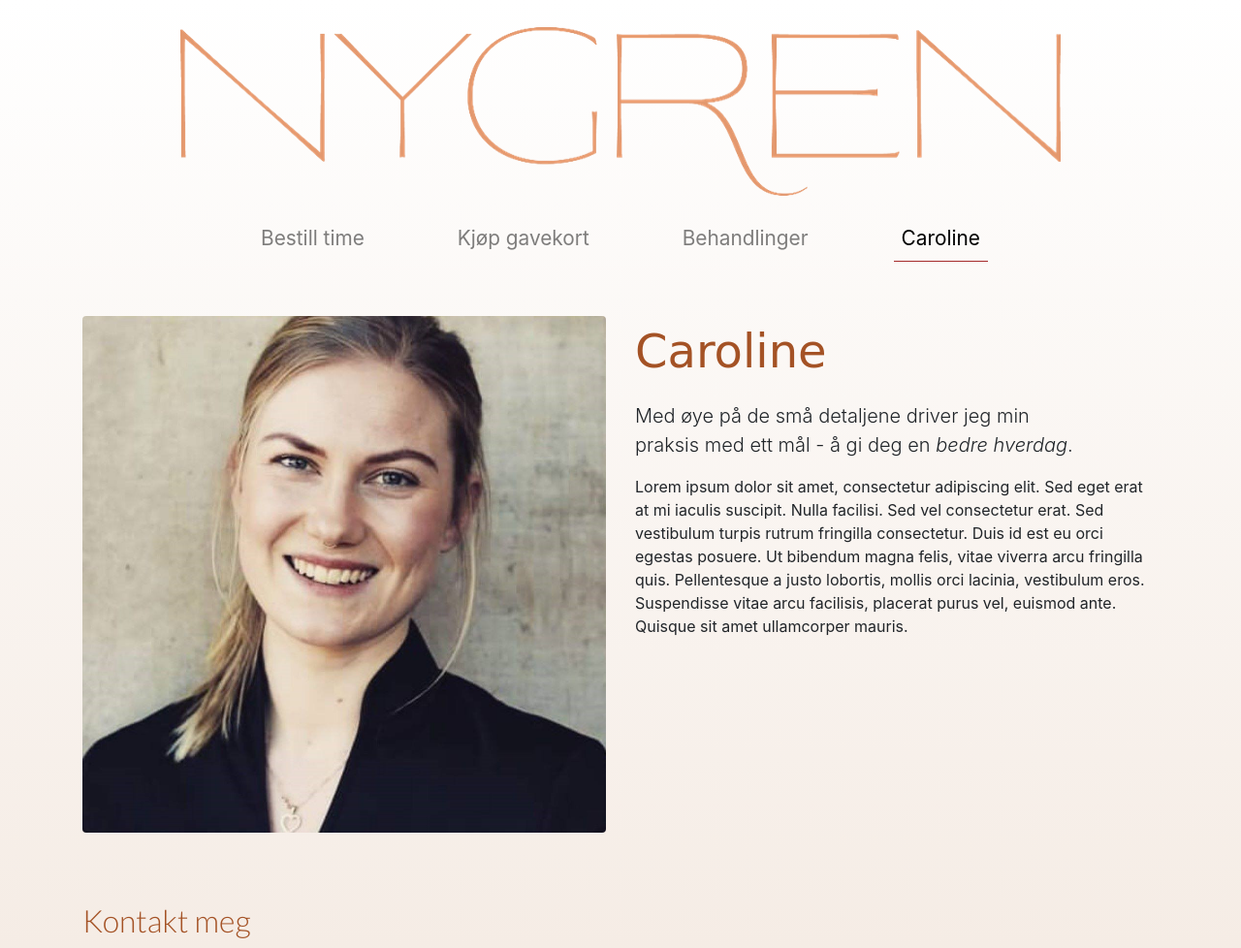
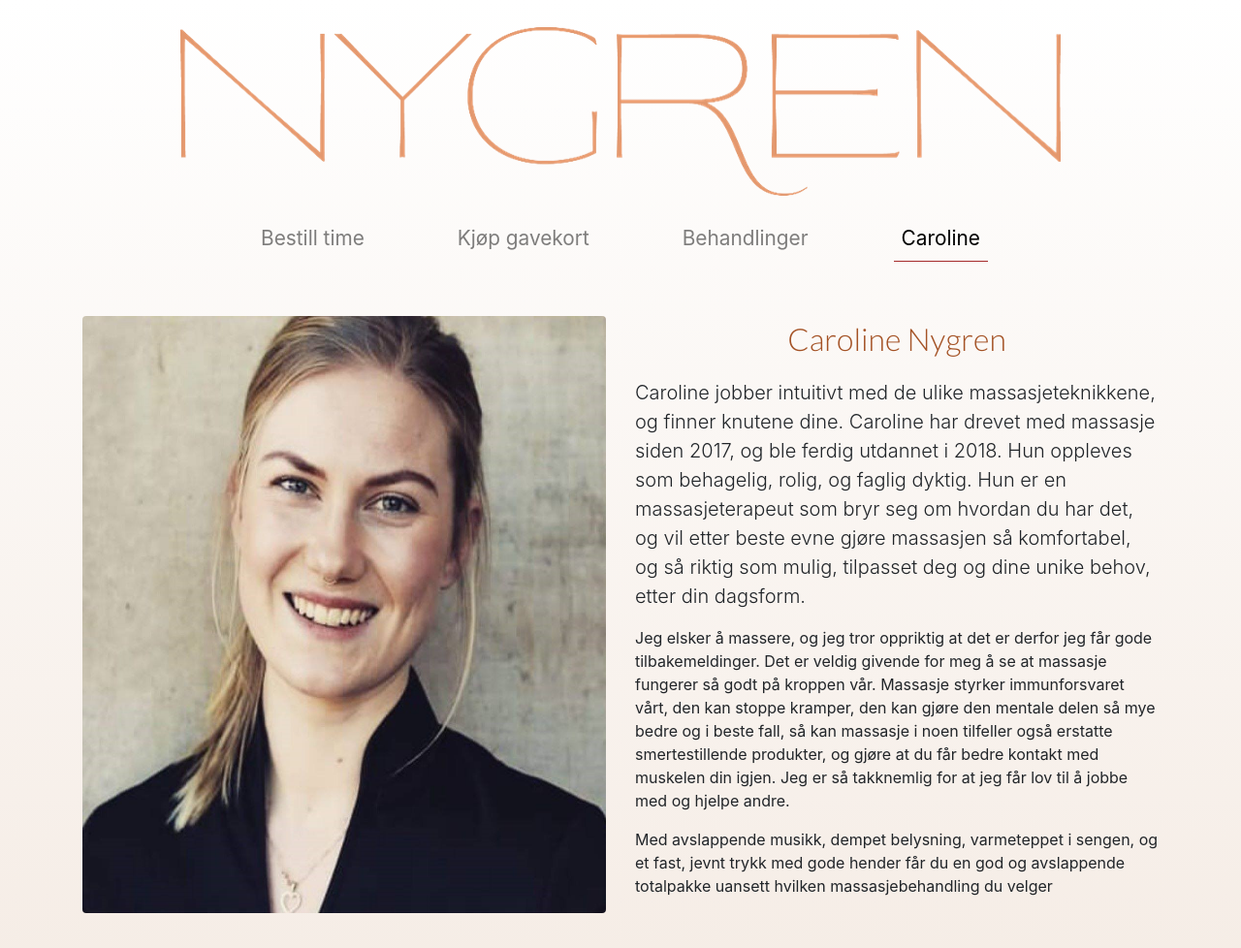
Before and after one commit to mariusgronli/caroline-massage, a Django app: page /massasje/caroline/ in a window 1280 px wide. Shown: the top 978 px of the page at 97% size. Run offline with Django 3.2, Linux system fonts and the light colour scheme; some libraries are stand-ins or nearby versions; some web fonts are replaced.

Commit message:
design changes

```diff
--- a/hjemmeside/templates/massasje/index.html
+++ b/hjemmeside/templates/massasje/index.html
@@ -107,7 +107,7 @@
       <br>
         <p class="lead size-adjust-p text-center">Jeg tilpasser hver time til dine unike behov.
           For spørsmål, timebestilling eller mer informasjon, send en mail til
-          <a href="mailto:caroline.nygren@gmail.com" style="color:black;">caroline.nygren@gmail.com</a></p>
+          <a href="mailto:bedrehverdagnygren@gmail.com" style="color:black;">bedrehverdagnygren@gmail.com</a></p>
       </div>
 
   </div><!--end container-->
--- a/hjemmeside/templates/massasje/info.html
+++ b/hjemmeside/templates/massasje/info.html
@@ -29,10 +29,11 @@
     </div>
 
     <div class="col-sm">
-      <p class="om-font">Caroline</p>
-          <p class="lead">Med øye på de små detaljene driver jeg min
-             <br>praksis med ett mål - å gi deg en <i>bedre hverdag</i>.</p>
-          <p>Lorem ipsum dolor sit amet, consectetur adipiscing elit. Sed eget erat at mi iaculis suscipit. Nulla facilisi. Sed vel consectetur erat. Sed vestibulum turpis rutrum fringilla consectetur. Duis id est eu orci egestas posuere. Ut bibendum magna felis, vitae viverra arcu fringilla quis. Pellentesque a justo lobortis, mollis orci lacinia, vestibulum eros. Suspendisse vitae arcu facilisis, placerat purus vel, euismod ante. Quisque sit amet ullamcorper mauris.</p>
+      <p class="product-header text-center">Caroline Nygren</p>
+          <p class="lead">Caroline jobber intuitivt med de ulike massasjeteknikkene, og finner knutene dine. Caroline har drevet med massasje siden 2017, og ble ferdig utdannet i 2018. Hun oppleves som behagelig, rolig, og faglig dyktig. Hun er en massasjeterapeut som bryr seg om hvordan du har det, og vil etter beste evne gjøre massasjen så komfortabel, og så riktig som mulig, tilpasset deg og dine unike behov, etter din dagsform.</p>
+          <p>Jeg elsker å massere, og jeg tror oppriktig at det er derfor jeg får gode tilbakemeldinger. Det er veldig givende for meg å se at massasje fungerer så godt på kroppen vår. Massasje styrker immunforsvaret vårt, den kan stoppe kramper, den kan gjøre den mentale delen så mye bedre og i beste fall, så kan massasje i noen tilfeller også erstatte smertestillende produkter, og gjøre at du får bedre kontakt med muskelen din igjen. Jeg er så takknemlig for at jeg får lov til å jobbe med og hjelpe andre.</p>
+          <p>Med avslappende musikk, dempet belysning, varmeteppet i sengen, og et fast, jevnt trykk med gode hender får du en god og avslappende totalpakke uansett hvilken massasjebehandling du velger</p>
+
     </div>
   </div>
   <br><br><br>
```
